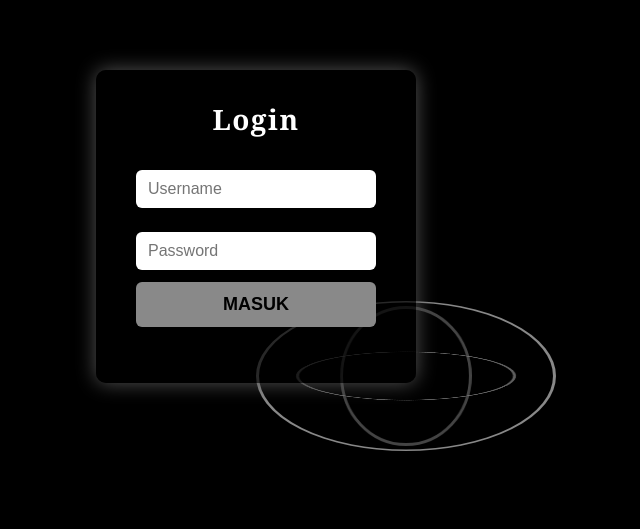
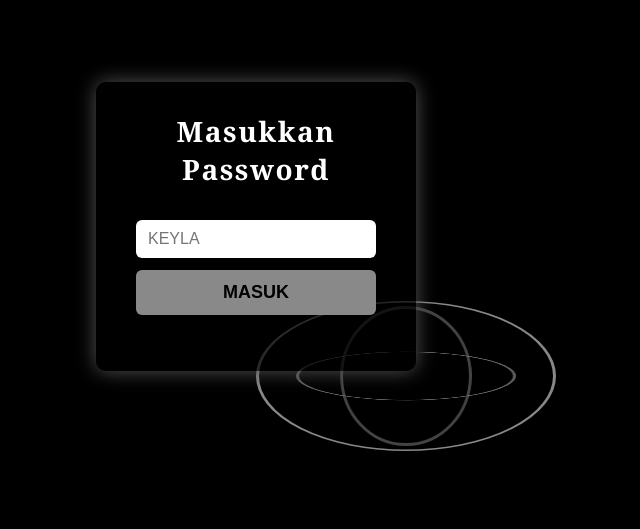
Before and after one commit to HANFANDA-krn/KEYLA, a plain HTML site: page index.html in a window 1280 px wide. Shown: the part 174-703 px from the top of the page, without its empty margins (384-1024 px from the left). Drawn offline with Linux system fonts and the light colour scheme.

Commit message:
Update index.html

```diff
--- a/index.html
+++ b/index.html
@@ -15,32 +15,25 @@
       <div class="ring ring2"></div>
       <div class="ring ring3"></div>
     </div>
-    <form id="login-form" class="login-form">
-      <h2>Login</h2>
-      <input type="text" id="username" placeholder="Username" required />
-      <input
-        type="password"
-        id="password"
-        placeholder="Password"
-        required
-        autocomplete="off"
-      />
+    <form id="login-form" class="login-form" autocomplete="off" novalidate>
+      <h2>Masukkan Password</h2>
+      <input type="password" id="password" placeholder="KEYLA" required autocomplete="off" />
       <button type="submit">MASUK</button>
-      <p id="login-error" class="error-msg"></p>
+      <p id="login-error" class="error-msg" aria-live="polite"></p>
     </form>
   </div>
 
   <!-- MAIN PAGE -->
-  <div id="main-page" class="page main-page hidden">
+  <div id="main-page" class="page main-page hidden" aria-hidden="true">
     <header>
       <h1 id="top-nickname">HANIF GANTENG</h1>
     </header>
 
     <main>
-      <div class="dark-room">
+      <div class="dark-room" role="main" aria-label="Kubus interaktif">
         <div id="bubble-container"></div>
-        <div id="cube-container">
-          <div id="cube" class="cube">
+        <div id="cube-container" tabindex="0" aria-label="Kubus 3D interaktif">
+          <div id="cube" class="cube" aria-live="polite" aria-roledescription="3D cube">
             <div class="face face1"></div>
             <div class="face face2"></div>
             <div class="face face3"></div>
```
